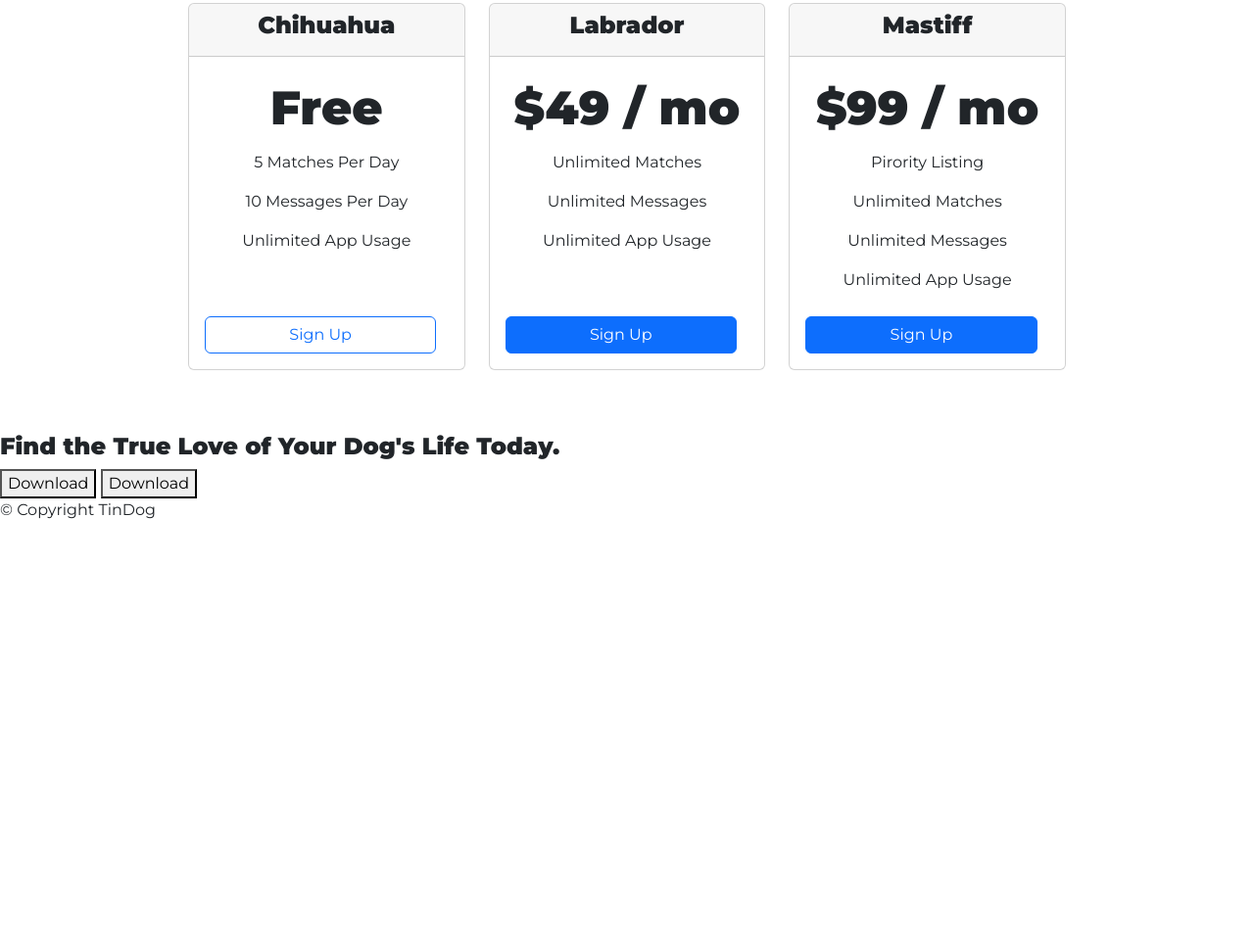
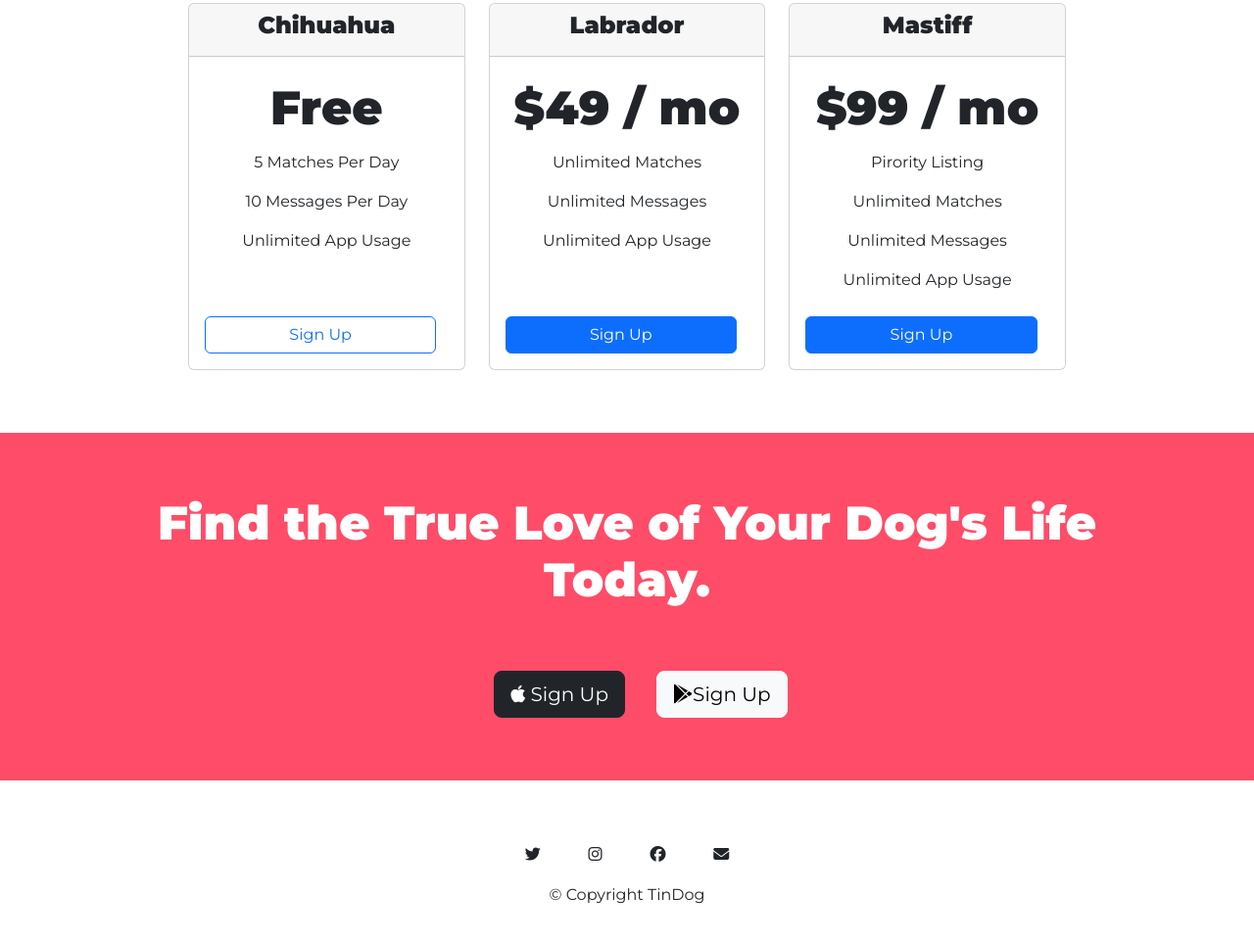
Before and after one commit to kson4/Udemy-TinDog, a plain HTML site: page index.html in a window 1280 px wide. Shown: the part 2861-3823 px from the top of the page at 98% size. Before the commit the page ends 3410 px from the top, so only its background shows below. Drawn offline with nearby package versions, Linux system fonts and the light colour scheme.

Commit message:
footer complete

```diff
--- a/css/styles.css
+++ b/css/styles.css
@@ -123,6 +123,32 @@ h3 {
     margin-bottom: 5%;
 }
 
+/* CTA */
+#cta {
+    background-color: #ff4c68;
+    padding: 5%;
+}
+#cta .container {
+    text-align: center;
+    color: white;
+}
+#cta button {
+    margin-left: 2.5%;
+}
+#cta h3 {
+    font-size: 3rem;
+    padding-bottom: 5%;
+}
+
+/* Footer */
+#footer {
+    text-align: center;
+    margin: 5%;
+}
+#footer i {
+    padding: 0 2% 2% 2%;
+}
+
 @media (max-width: 1320px) {
     .navbar {
         padding-bottom: 2.5em;
--- a/index.html
+++ b/index.html
@@ -128,17 +128,13 @@
     </div>
   </section>
 
-
   <!-- Press -->
-
   <section id="press">
     <img src="images/TechCrunch.png" alt="tc-logo">
     <img src="images/tnw.png" alt="tnw-logo">
     <img src="images/bizinsider.png" alt="biz-insider-logo">
     <img src="images/mashable.png" alt="mashable-logo">
-
   </section>
-
 
   <!-- Pricing -->
   <section id="pricing">
@@ -201,12 +197,13 @@
 
 
   <!-- Call to Action -->
+  <section id="cta">
+    <div class="container">
+      <h3>Find the True Love of Your Dog's Life Today.</h3>
+      <button type="button" class="btn btn-dark btn-lg"><i class="fa-brands fa-apple"></i> Sign Up</button>
+      <button type="button" class="btn btn-light btn-lg"><i class="fa-brands fa-google-play"></i>Sign Up</button>
+    </div>
 
-  <section id="cta">
-
-    <h3>Find the True Love of Your Dog's Life Today.</h3>
-    <button type="button">Download</button>
-    <button type="button">Download</button>
 
   </section>
 
@@ -214,9 +211,15 @@
   <!-- Footer -->
 
   <footer id="footer">
-
-    <p>© Copyright TinDog</p>
-
+    <div class="container">
+      <div class="icons">
+        <i class="fa-brands fa-twitter"></i>
+        <i class="fa-brands fa-instagram"></i>
+        <i class="fa-brands fa-facebook"></i>
+        <i class="fa-solid fa-envelope"></i>
+      </div>
+      <p>© Copyright TinDog</p>
+    </div>
   </footer>
 
   <script src="https://cdn.jsdelivr.net/npm/bootstrap@5.2.0/dist/js/bootstrap.bundle.min.js"
```
